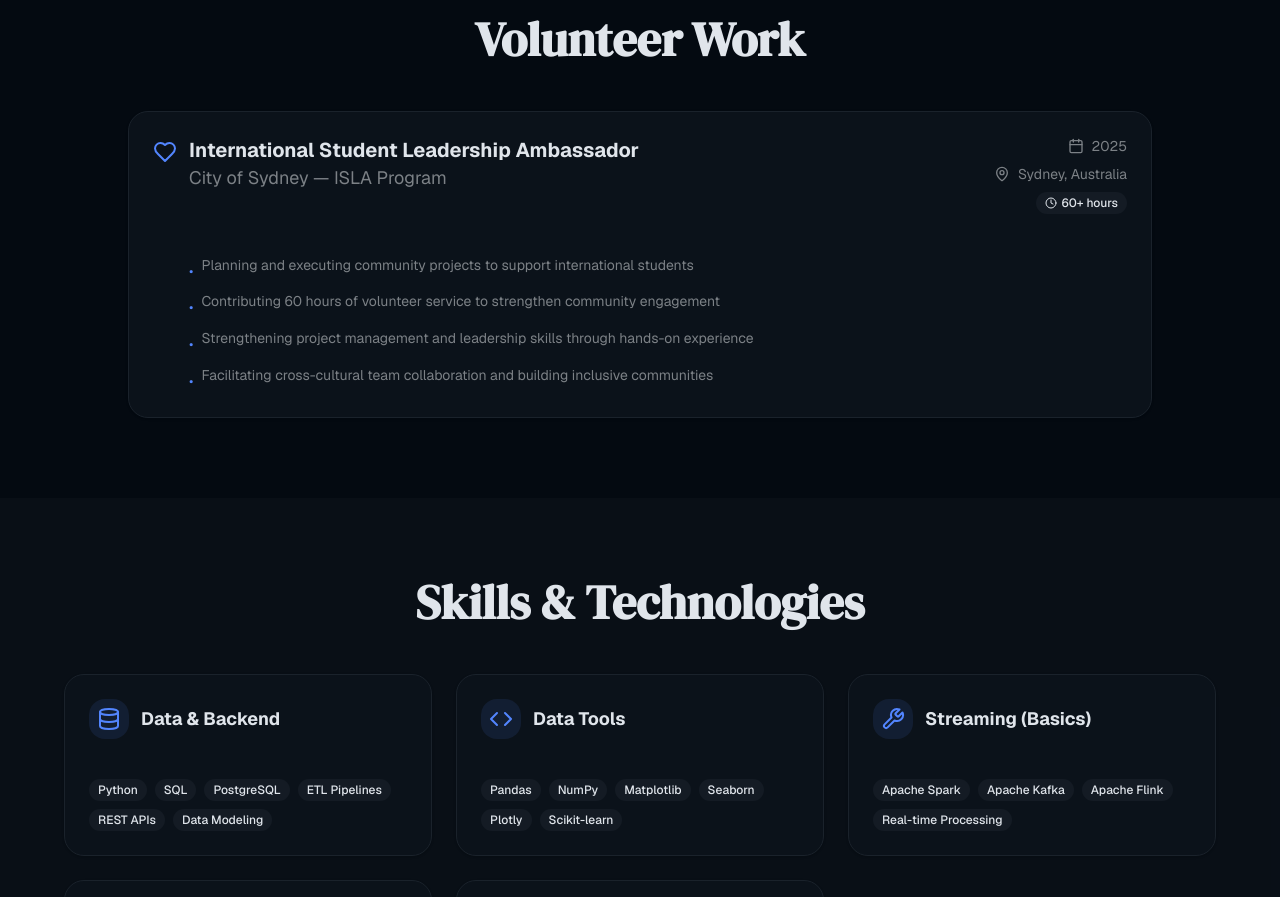
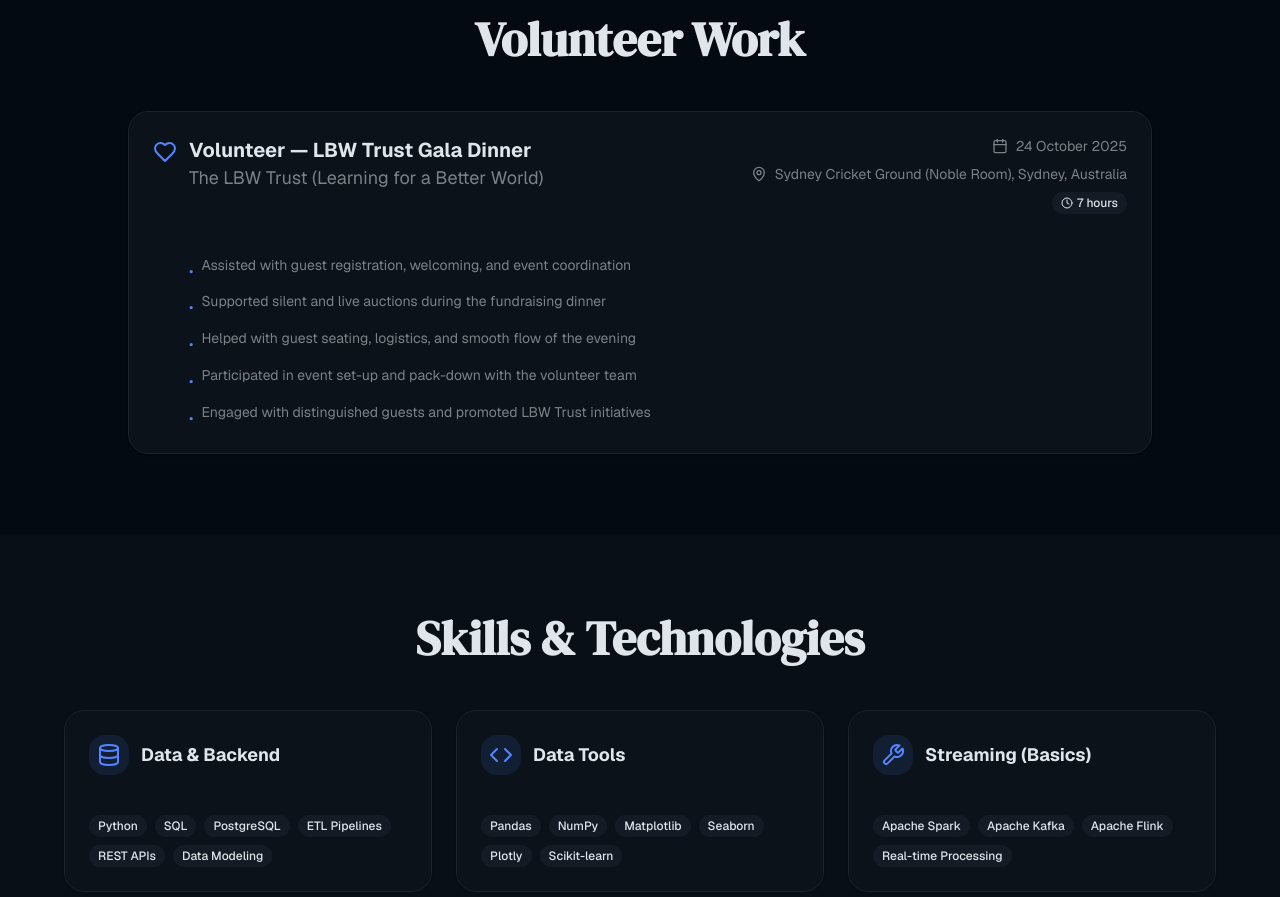
Before and after one commit to JustinCoKA/myportfolio, a Next.js app: page / in a window 1280 px wide. Shown: the part 4120-5017 px from the top of the page. Built offline with nearby package versions, Linux system fonts and the light colour scheme.

Commit message:
Update volunteer content

```diff
--- a/data/volunteer.ts
+++ b/data/volunteer.ts
@@ -13,29 +13,30 @@ export type VolunteerItem = {
 }
 
 export const volunteer: VolunteerItem[] = [
-  {
-    title: "International Student Leadership Ambassador",
-    org: "City of Sydney — ISLA Program",
-    hours: "60+ hours",
-    period: "2025",
-    location: "Sydney, Australia",
+    {
+    title: "Volunteer — LBW Trust Gala Dinner",
+    org: "The LBW Trust (Learning for a Better World)",
+    hours: "7 hours",
+    period: "24 October 2025",
+    location: "Sydney Cricket Ground (Noble Room), Sydney, Australia",
     bullets: [
-      "Planning and executing community projects to support international students",
-      "Contributing 60 hours of volunteer service to strengthen community engagement",
-      "Strengthening project management and leadership skills through hands-on experience",
-      "Facilitating cross-cultural team collaboration and building inclusive communities",
+      "Assisted with guest registration, welcoming, and event coordination",
+      "Supported silent and live auctions during the fundraising dinner",
+      "Helped with guest seating, logistics, and smooth flow of the evening",
+      "Participated in event set-up and pack-down with the volunteer team",
+      "Engaged with distinguished guests and promoted LBW Trust initiatives",
     ],
     outcomes: [
-      "Successfully organized multiple community events with strong participation from international students",
-      "Developed leadership capabilities through coordinating diverse volunteer teams",
-      "Enhanced cross-cultural communication skills by working with students from various backgrounds",
+      "Contributed to the success of a high-profile charity gala raising funds for international education",
+      "Developed event coordination and hospitality experience in a multicultural environment",
+      "Expanded professional network through interactions with community leaders, alumni, and public figures including Nathan Lyon",
     ],
     links: [
       {
-        label: "ISLA Program Overview",
-        href: "https://www.cityofsydney.nsw.gov.au/",
+        label: "LBW Trust Overview",
+        href: "https://lbwtrust.com.au/",
       },
     ],
-    slug: "isla-ambassador",
+    slug: "lbw-gala-dinner",
   },
 ]
```
